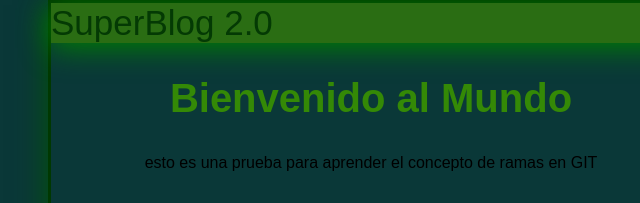
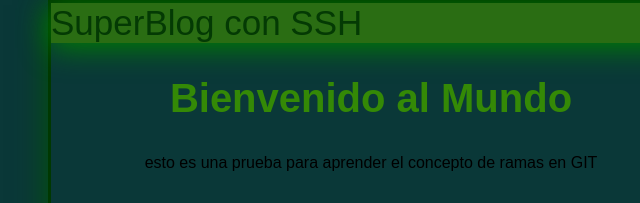
Before and after one commit to ThePaisa/Hyperblog, a plain HTML site: page index.html in a window 1280 px wide. Shown: the top 203 px of the page, 269-909 px from the left. Drawn offline with Linux system fonts and the light colour scheme.

Commit message:
cambio de titulo Hyperblog 2.0 y parrafo superblog SSH

```diff
--- a/index.html
+++ b/index.html
@@ -3,7 +3,7 @@
 <head>
     <meta charset="UTF-8">
     <link rel="stylesheet" href="./CSS/style.css">
-    <title>Bienvenido a HyperBlog!</title>
+    <title>Bienvenido a HyperBlog 2.0</title>
 </head>
 <body>
 
@@ -12,7 +12,7 @@
         <div id="informacion">
 
             <header id="cabecera">
-                <p>SuperBlog 2.0</p>
+                <p>SuperBlog con SSH</p>
             </header>
 
             <h2>Bienvenido al Mundo</h2>
```
